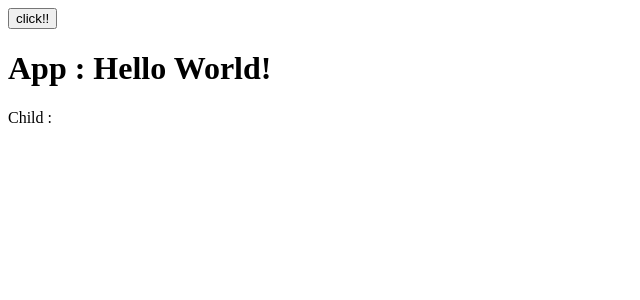
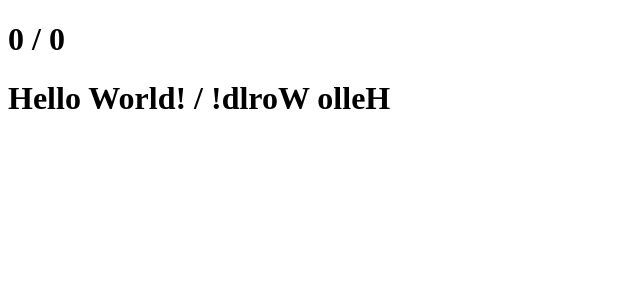
Before and after one commit to Akuby/TIL, a Vue app in the folder vue3-test/: page / in a window 1280 px wide. Shown: the top 300 px of the page, without its empty margins (0-640 px from the left). Built offline with nearby package versions, Linux system fonts and the light colour scheme; the HTML template or start-up script is replaced by a standard one.

Commit message:
composition API practicing (must review)

```diff
--- a/vue3-test/src/App.vue
+++ b/vue3-test/src/App.vue
@@ -1,32 +1,45 @@
 <template>
-  <button @click="push">click!!</button>
-  <h1>App : {{ message }}</h1>
-  <Parent />
+  <h1 @click="increase">
+    {{ count }} / {{ doubleCount }}
+  </h1>
+  <h1 @click="changeMessage">
+    {{ message }} / {{ reversedMessage }}
+  </h1>
 </template>
 
 <script>
-  import Parent from "~/components/Parent"
-  import { computed } from 'vue'
-
   export default {
-    components : {
-      Parent
-    },
-    data(){
-      return {
-        message : "Hello World!"
+    data() {
+      return{
+        count : 0,
+        message : 'Hello World!'
       }
     },
-    provide() {
-      return {
-        msg : computed(()=>{
-          return this.message
-        })
+    computed:{
+      doubleCount() {
+        return this.count * 2
+      },
+      reversedMessage() {
+        return this.message.split('').reverse().join('')
       }
     },
+    watch:{
+      message(newMessage) {
+        console.log(newMessage)
+      }
+    },
+    created(){
+      console.log(this.message)
+    },
+    mounted(){
+      console.log(this.count)
+    },
     methods : {
-      push(){
-        this.message = 'Good!'
+      increase() {
+        this.count += 1
+      },
+      changeMessage() {
+        this.message = 'Good?!'
       }
     }
   }
```
Also changed, not shown: vue3-test/src/components/App.composition.vue (added, +48 -0 lines).
